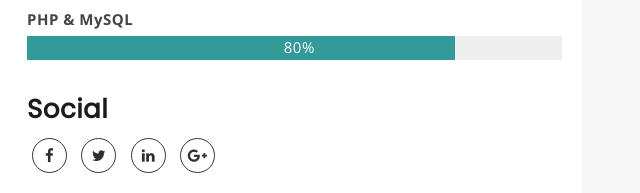
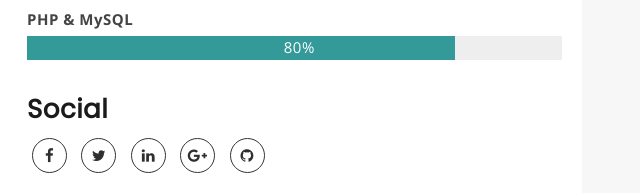
Before and after one commit to osuraj/surajkumarojha.github.io, a plain HTML site: page index.html in a window 1280 px wide. Shown: the part 1680-1873 px from the top of the page, 628-1268 px from the left. Drawn offline with nearby package versions, Linux system fonts and the light colour scheme.

Commit message:
Update index.html

```diff
--- a/index.html
+++ b/index.html
@@ -232,6 +232,7 @@
 						                  		<a href="#"><i class="fa fa-twitter"></i></a>
 						                  		<a href="#"><i class="fa fa-linkedin"></i></a>
 						                  		<a href="#"><i class="fa fa-google-plus"></i></a>
+										<a href="#"><i class="fa fa-github"></i></a>
 						                  	</div>
 
 						                  	<!-- Download Ressume Button -->
```
